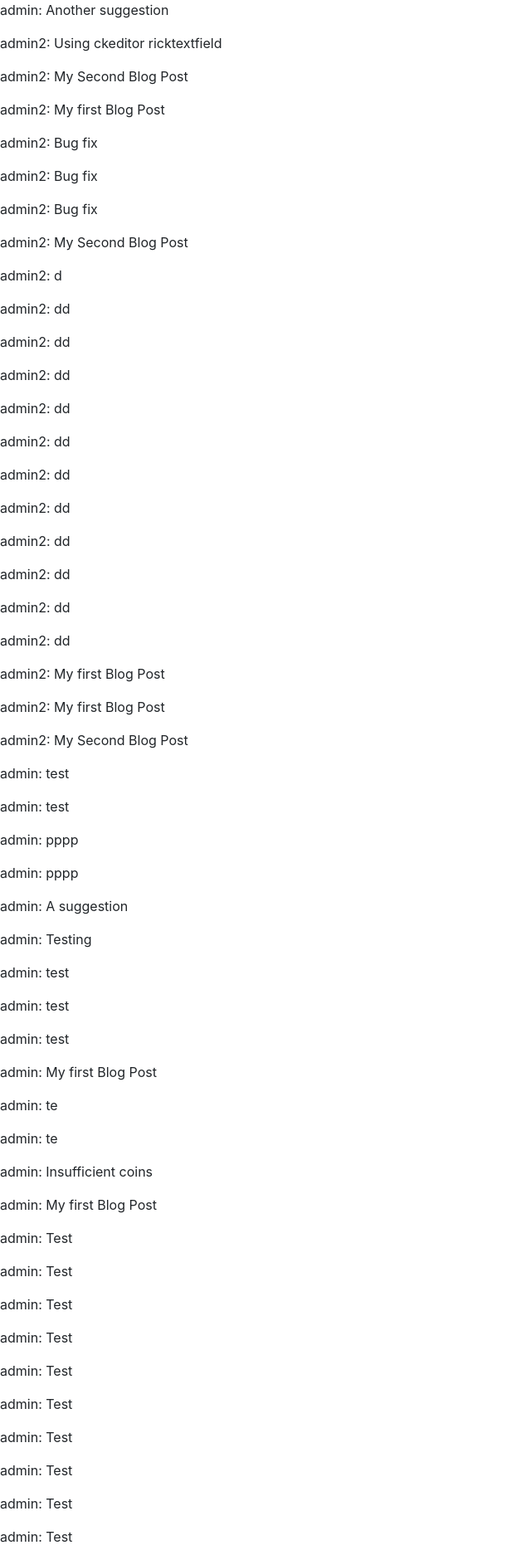
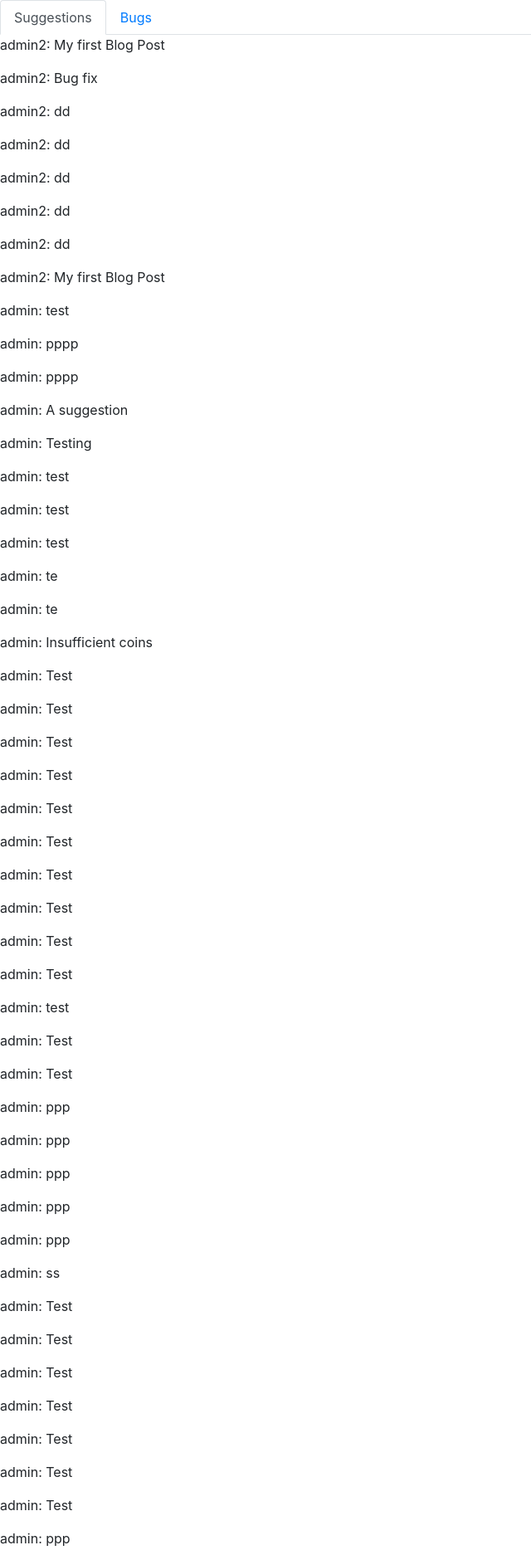
Before and after one commit to Paddywc/milestone-project-5, a Django app: page / in a window 1280 px wide. Shown: the part 56-1924 px from the top of the page at 83% size, without its empty margins (0-640 px from the left). Run offline with Django 3.2, Linux system fonts and the light colour scheme; data comes from the database, SQL or seed files in the repository; some libraries are stand-ins or nearby versions.

Commit message:
add separate tabs for bugs and suggestions  on home page

```diff
--- a/UnicornAttractor/urls.py
+++ b/UnicornAttractor/urls.py
@@ -31,5 +31,4 @@ urlpatterns = [
     url(r'^suggestions/', include(urls_suggestions)),
     url(r'^ckeditor/', include('ckeditor_uploader.urls')),
     url(r'^$', render_home, name='home'),
-
 ]
--- a/usersuggestions/helpers.py
+++ b/usersuggestions/helpers.py
@@ -1,4 +1,16 @@
+from .models import Suggestion
+
 def set_current_url_as_session_url(request):
     """
     """
     request.session["session_url"] = str(request.build_absolute_uri())
+
+def return_all_suggestions():
+    """
+    """
+    return Suggestion.objects.filter(suggestion_type=True)
+
+def return_all_bugs():
+    """
+    """
+    return Suggestion.objects.filter(suggestion_type=False)
--- a/usersuggestions/templates/home.html
+++ b/usersuggestions/templates/home.html
@@ -5,8 +5,37 @@
 {% endblock %}
 {% block content %}
 
+
+
+<ul class="nav nav-tabs" id="myTab" role="tablist">
+  <li class="nav-item">
+    <a class="nav-link active" id="suggestions-tab" data-toggle="tab" href="#suggestions" role="tab" aria-controls="suggestions" aria-selected="true">Suggestions</a>
+  </li>
+  <li class="nav-item">
+    <a class="nav-link" id="bugs-tab" data-toggle="tab" href="#bugs" role="tab" aria-controls="bugs" aria-selected="false">Bugs</a>
+  </li>
+
+</ul>
+<div class="tab-content" id="myTabContent">
+  <div class="tab-pane fade show active" id="suggestions" role="tabpanel" aria-labelledby="suggestions-tab">
+
 {% for suggestion in suggestions %}
 <p>{{ suggestion }}</p>
 {% endfor %}
 
+      </div>
+  <div class="tab-pane fade" id="bugs" role="tabpanel" aria-labelledby="bugs-tab">
+
+
+{% for bug in bugs %}
+<p>{{ bug }}</p>
+{% endfor %}
+
+  </div>
+
+</div>
+
+
+
+
 {% endblock %}
--- a/usersuggestions/views.py
+++ b/usersuggestions/views.py
@@ -5,11 +5,10 @@ from django.http import HttpResponseRedirect
 from market.models import StoreItem
 from django.urls import reverse
 
-from .helpers import set_current_url_as_session_url
+from .helpers import set_current_url_as_session_url, return_all_suggestions, return_all_bugs
 from .forms import SuggestionForm
 from market.cart import Cart
 from market.coins import return_user_coins, get_coins_price, remove_coins, return_all_store_coin_options, return_minimum_coins_purchase
-from .models import Suggestion
 
 @login_required()
 def add_suggestion(request):
@@ -58,5 +57,6 @@ def add_suggestion(request):
 def render_home(request):
     """
     """
-    suggestions = Suggestion.objects.all()
-    return render(request, "home.html", {"suggestions": suggestions})
+    suggestions = return_all_suggestions()
+    bugs = return_all_bugs()
+    return render(request, "home.html", {"suggestions": suggestions, "bugs": bugs})
```
